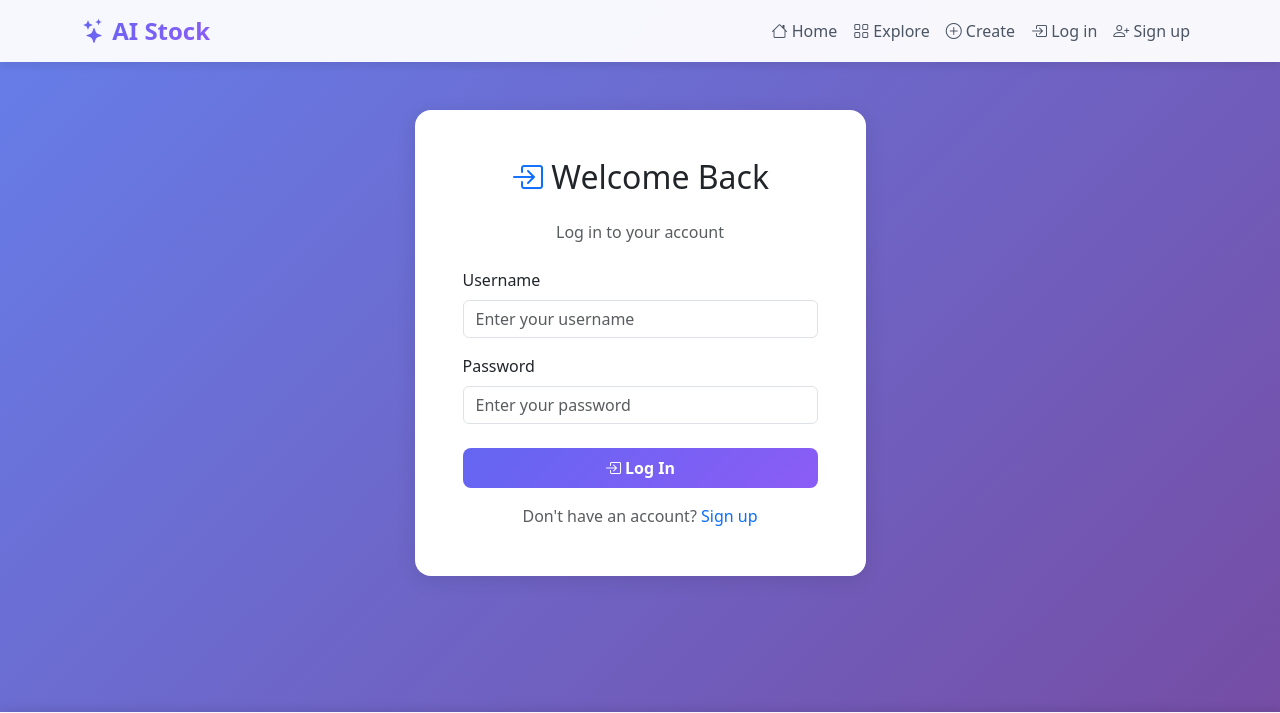
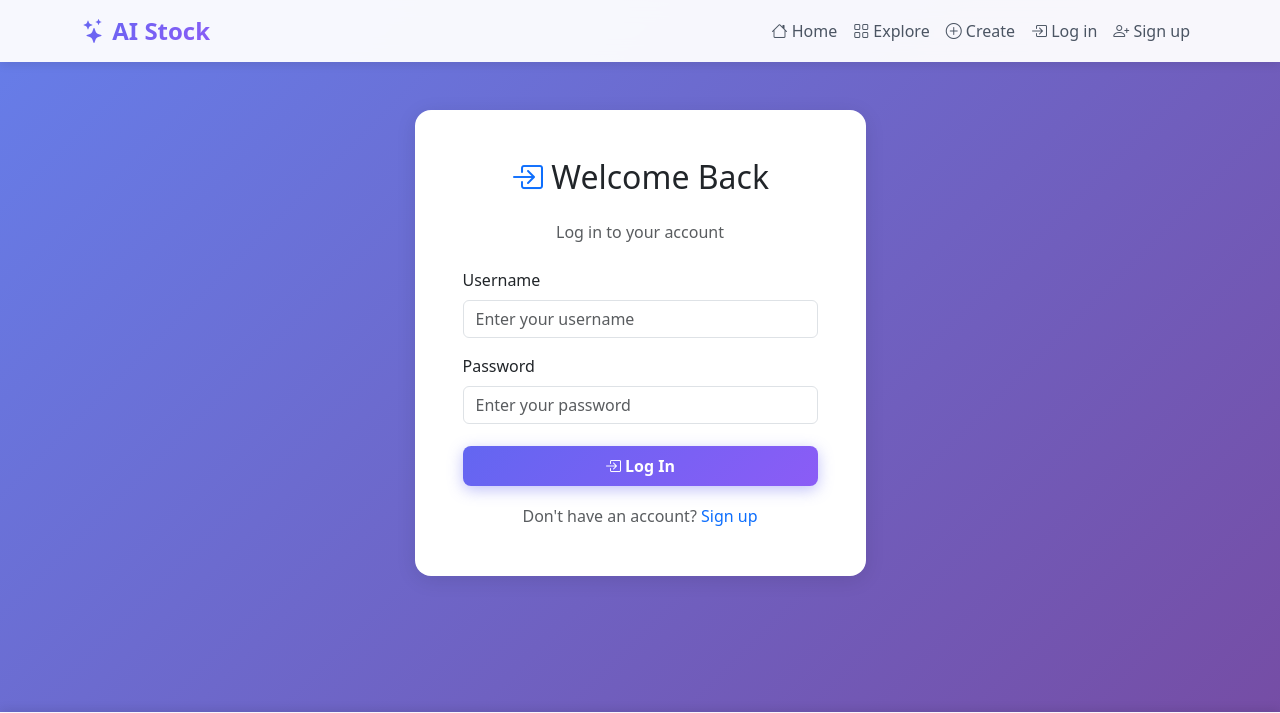
Before and after one commit to mackaronina/AI-Stock, a FastAPI app: page /users/login in a window 1280 px wide, with the pointer over the restyled element. Shown: the top 713 px of the page. Run offline with FastAPI, Linux system fonts and the light colour scheme; parts of the project's set-up code (start-up, migrations or seed data) failed here and were passed over.

Commit message:
Updated css

```diff
--- a/app/templates/base.html
+++ b/app/templates/base.html
@@ -63,6 +63,11 @@
             padding: 0.6rem 1.5rem;
             font-weight: 600;
             transition: all 0.3s;
+        }
+
+        .btn-primary:hover {
+            transform: translateY(-2px);
+            box-shadow: 0 4px 15px rgba(99, 102, 241, 0.4);
         }
 
         footer {
```
